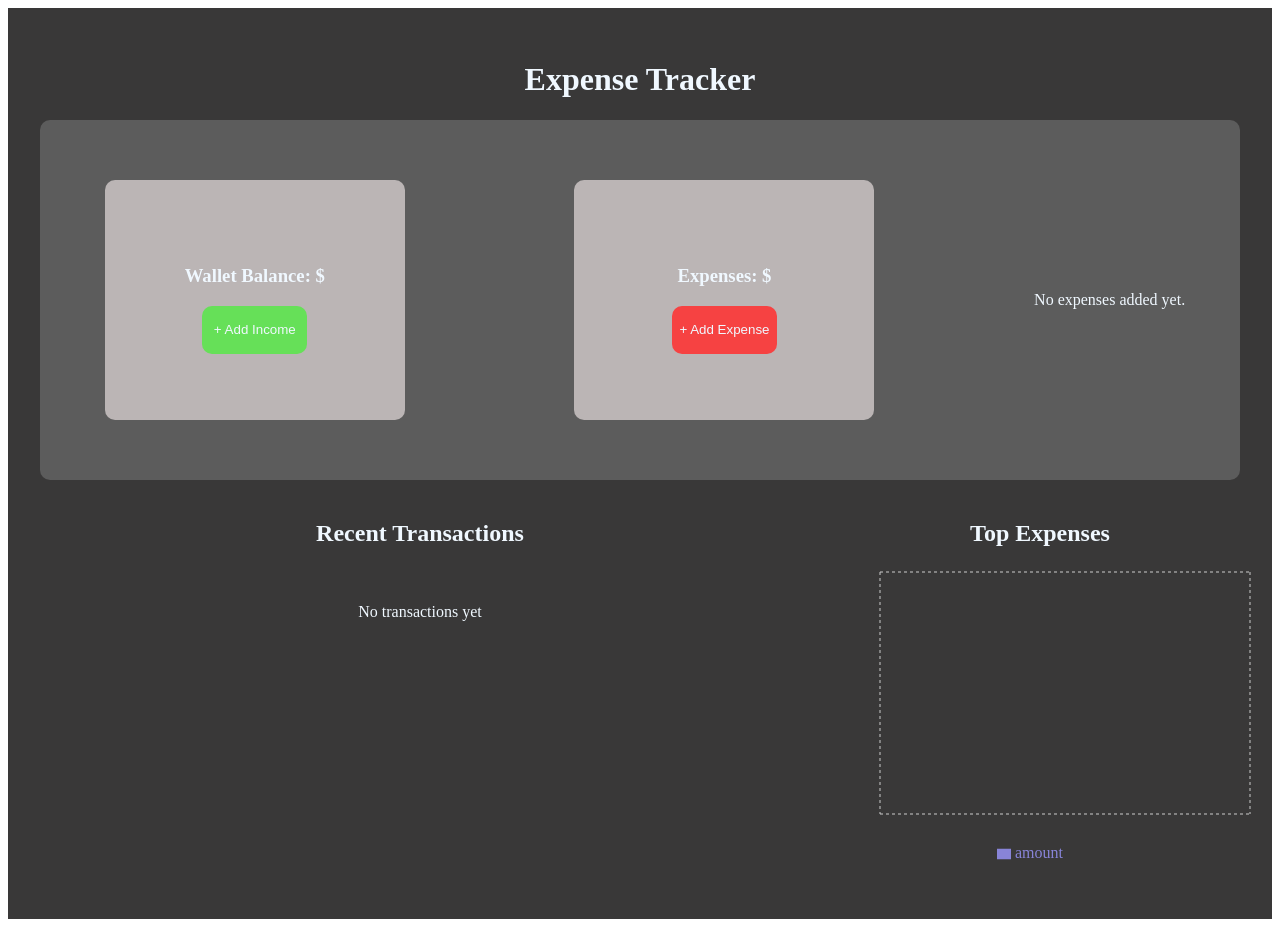
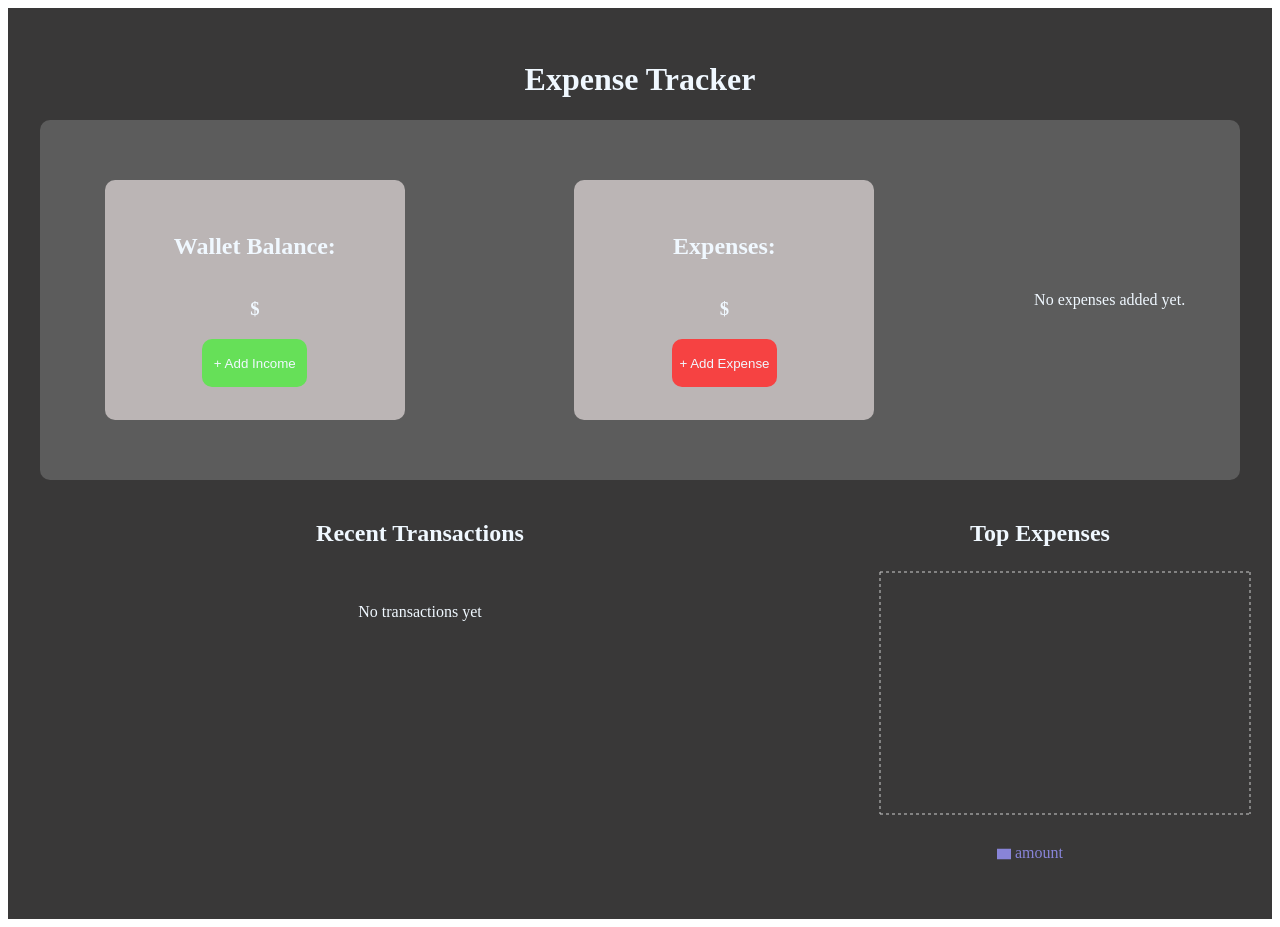
Before and after one commit to amritha-sabu/ExpenseTracker, a React (Vite) app: page / in a window 1280 px wide. Built offline with nearby package versions, Linux system fonts and the light colour scheme.

Commit message:
Made updates

```diff
--- a/src/Components/Hero Section/Hero.jsx
+++ b/src/Components/Hero Section/Hero.jsx
@@ -17,8 +17,10 @@ const Hero = ({walletBalance, setWalletBalance,
         if(!isNaN(income)){
             if(income > 0){
                 const newBalance = parseInt(walletBalance) + parseInt(income);
+                console.log("New Wallet Balance:", newBalance);
                 setWalletBalance(newBalance);
                 localStorage.setItem('walletBalance', newBalance);
+                console.log("LocalStorage Wallet Balance:", localStorage.getItem('walletBalance'));
                 setShowAddBalance(false);
             }else{
                 alert('Please enter a valid amount.');
@@ -80,11 +82,13 @@ const Hero = ({walletBalance, setWalletBalance,
         <div className='hero-section'>
             <div className='hero-content'>
                 <div className='walletBalance'>
-                    <h3>Wallet Balance: ${walletBalance}</h3>
+                    <h2>Wallet Balance:</h2>
+                    <h3>${walletBalance}</h3>
                     <button type='button' className='addIncome' onClick={() => setShowAddBalance(true)}>+ Add Income</button>
                 </div>
                 <div className='expenses'>
-                    <h3>Expenses: ${totalExpense}</h3>
+                    <h2>Expenses:</h2>
+                    <h3>${totalExpense}</h3>
                     <button type='button' className='addExpense' onClick={() => setShowAddExpense(true)}>+ Add Expense</button>
                 </div>
                 <div className='pieCHart'>
--- a/src/Components/LandingPage/LandingPage.jsx
+++ b/src/Components/LandingPage/LandingPage.jsx
@@ -57,23 +57,23 @@ const LandingPage = () => {
 
     const topExpensesData = calculateTopExpenses(expense);
 
-    // useEffect(() => {
-    //     // Clear localStorage (optional, for testing)
-    //     localStorage.clear();
+    useEffect(() => {
+        // Clear localStorage (optional, for testing)
+        localStorage.clear();
 
-    //     // Initialize default values
-    //     if (!localStorage.getItem('walletBalance')) {
-    //         localStorage.setItem('walletBalance', 5000);
-    //     }
+        // Initialize default values
+        if (!localStorage.getItem('walletBalance')) {
+            localStorage.setItem('walletBalance', 5000);
+        }
 
-    //     if (!localStorage.getItem('totalExpense')) {
-    //         localStorage.setItem('totalExpense', 0);
-    //     }
+        if (!localStorage.getItem('totalExpense')) {
+            localStorage.setItem('totalExpense', 0);
+        }
 
-    //     if (!localStorage.getItem('expenses')) {
-    //         localStorage.setItem('expenses', JSON.stringify([]));
-    //     }
-    // }, []);
+        if (!localStorage.getItem('expenses')) {
+            localStorage.setItem('expenses', JSON.stringify([]));
+        }
+    }, []);
 
     return(
         <div className="landing-page">
```
